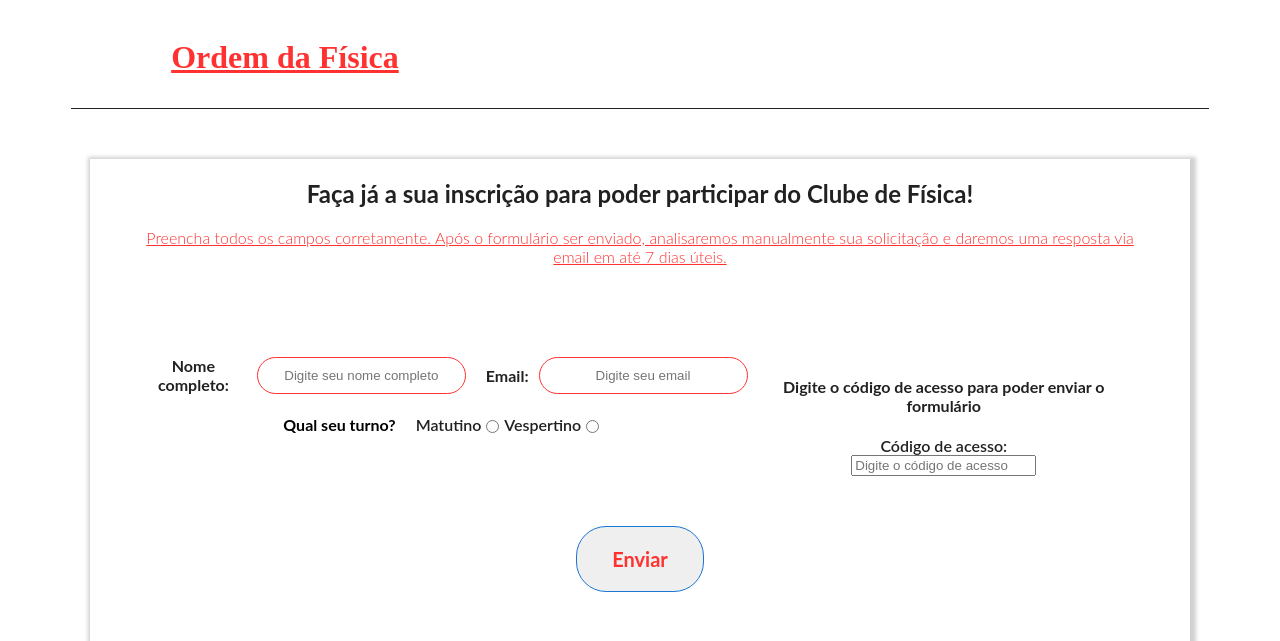
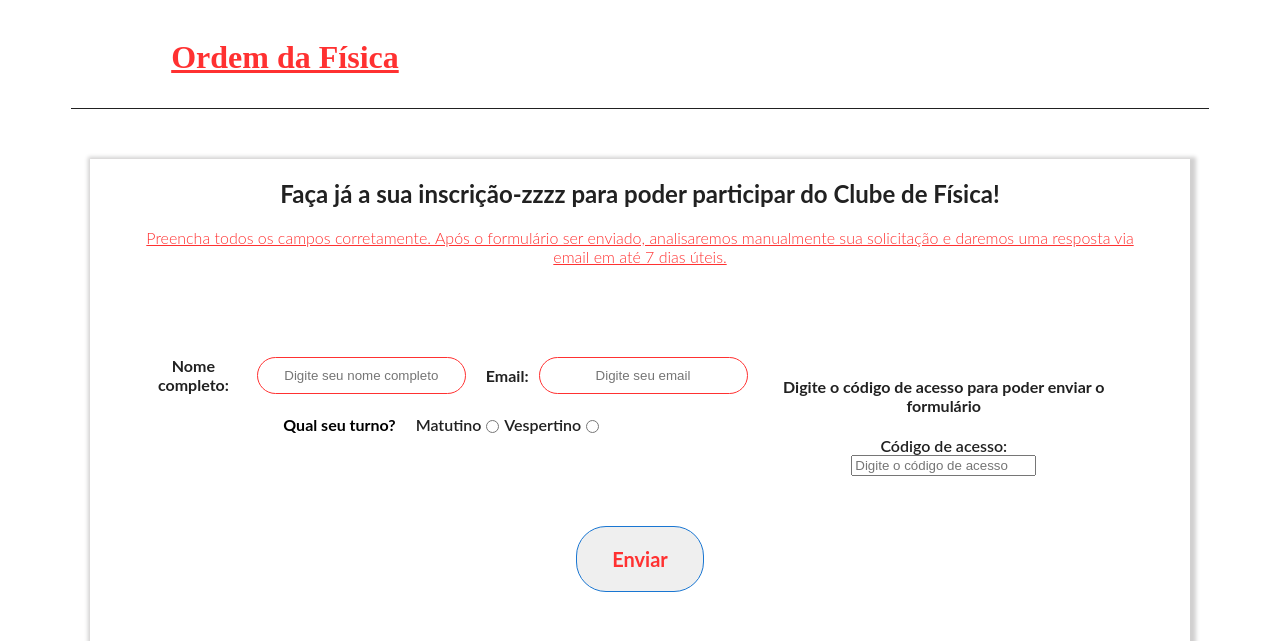
Before and after one commit to Azazel-Admetus/ordem_da_fisica-JLA, a PHP site: page /html/formulario.php in a window 1280 px wide. Shown: the top 641 px of the page. Run offline with PHP 8.4, Linux system fonts and the light colour scheme.

Commit message:
testando para saber se as alterações estão sendo carregadas

```diff
--- a/html/formulario.php
+++ b/html/formulario.php
@@ -31,7 +31,7 @@ $readonly = !empty($codigo) ? 'readonly' : 'required';
         <div>
             <form  action="../php/formulario_php.php" method="POST" >
                 <header>
-                    <h2>Faça já a sua inscrição para poder participar do Clube de Física!</h2>
+                    <h2>Faça já a sua inscrição-zzzz para poder participar do Clube de Física!</h2>
                     <p>Preencha todos os campos corretamente. Após o formulário ser enviado, analisaremos manualmente sua solicitação e daremos uma resposta via email em até 7 dias úteis.</p>
                 </header>
                 <section>
```
